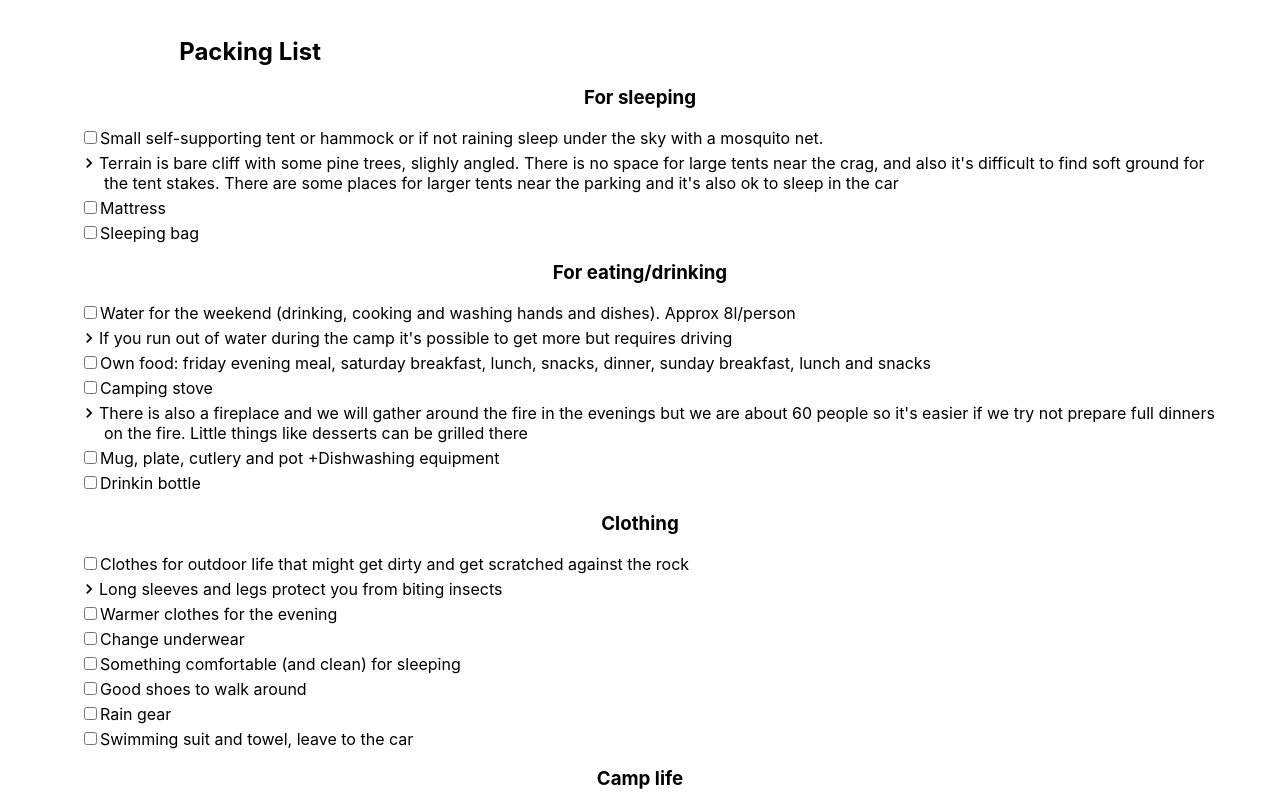
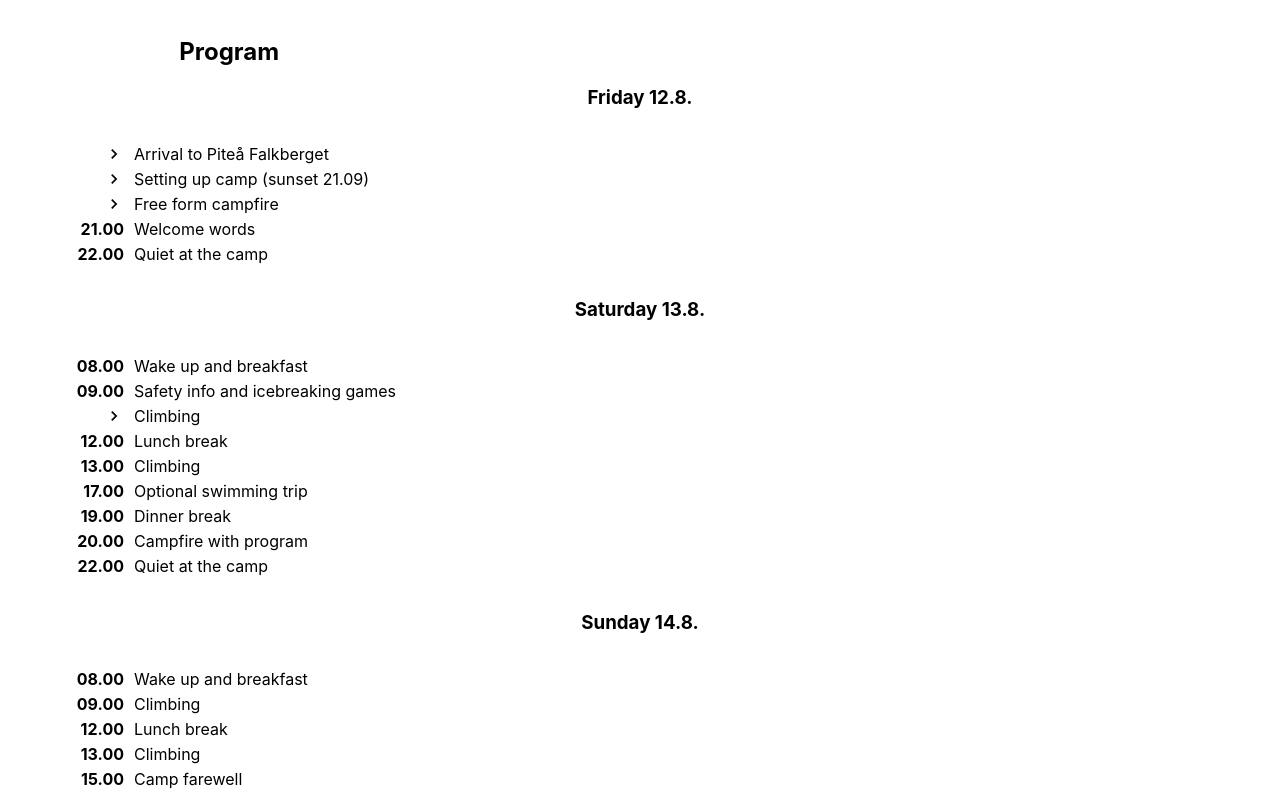
Before and after one commit to pyrybjork/falkberget2022, a React (Create React App) app: page / in a window 1280 px wide. Shown: the part 580-1380 px from the top of the page. Built offline with nearby package versions, Linux system fonts and the light colour scheme.

Commit message:
add program

```diff
--- a/src/App.css
+++ b/src/App.css
@@ -126,3 +126,43 @@ a.anchor {
 .packing_list_item {
   margin-bottom: 5px;
 }
+
+/* -- Program -- */
+
+
+.program_day {
+  margin: 0;
+}
+
+.program_day_content {
+  overflow: scroll;
+}
+
+.program_day_content > ul {
+  padding: 0;
+  list-style-type: none;
+  text-align: left;
+  width: fit-content;
+  min-width: 220px;
+}
+
+.program_event {
+  position: relative;
+  margin-left: 70px;
+}
+
+.program_time {
+  text-align: right;
+  position: absolute;
+  left: -60px;
+  width: 50px;
+}
+
+.program_event {
+  margin-bottom: 5px;
+}
+
+.program_icon {
+  font-size: 20px;
+  margin-bottom: -4px;
+}
--- a/src/App.tsx
+++ b/src/App.tsx
@@ -28,8 +28,8 @@ const App: React.FunctionComponent = () => {
 
         <Start language={language} />
         <FalkbergetInfo language={language} />
+        <Program language={language} />
         <PackingList language={language}></PackingList>
-        <Program language={language} />
         <SafetyPlan language={language} />
 
         <Footer language={language} />
--- a/src/components/navigation.tsx
+++ b/src/components/navigation.tsx
@@ -34,8 +34,8 @@ const Navigation: React.FunctionComponent<NavigationProps> = ({language, changeL
             {menuToggled? (
                 <ul className="hamburger_menu">
                     <li onClick={toggleMenu}><a href="#home">{content.nav.home[language]}</a></li>
+                    <li onClick={toggleMenu}><a href="#program">{content.nav.program[language]}</a></li>
                     <li onClick={toggleMenu}><a href="#packing_list">{content.nav.packing_list[language]}</a></li>
-                    <li onClick={toggleMenu}><a href="#program">{content.nav.program[language]}</a></li>
                     <li onClick={toggleMenu}><a href="#safety_plan">{content.nav.safety_plan[language]}</a></li>
 
                     <hr />
--- a/src/components/program.tsx
+++ b/src/components/program.tsx
@@ -1,10 +1,54 @@
 import content from "../data/content"
 import React from 'react';
+
+import { MdKeyboardArrowRight } from 'react-icons/md';
 
 type language = 'en' | 'fi' | 'sv'
 
 interface ProgramProps {
     language: language;
+}
+
+interface ProgramDayProps {
+    language: language;
+    program_day: {
+        title: {
+            en: string;
+            fi: string;
+            sv: string;
+        };
+        events: {
+            time: string;
+            en: string;
+            fi: string;
+            sv: string;
+        }[];
+    }
+}
+
+const ProgramDay: React.FunctionComponent<ProgramDayProps> = ({language, program_day}: ProgramDayProps) => {
+    return (
+        <div className="program_day">
+            <h3>{program_day.title[language]}</h3>
+            <div className="program_day_content">
+                <ul>
+                    {program_day.events.map((item, index) => (
+                        <li className="program_event" key={index}>
+                            <div className="program_time">
+                                <b>
+                                    {item.time !== "ARROW"?
+                                         item.time :
+                                        <MdKeyboardArrowRight className="program_icon" />
+                                    }
+                                </b>
+                            </div>
+                            {item[language]}
+                        </li>
+                    ))}
+                </ul>
+            </div>
+        </div>
+    );
 }
 
 const Program: React.FunctionComponent<ProgramProps> = ({language}: ProgramProps) => {
@@ -13,6 +57,12 @@ const Program: React.FunctionComponent<ProgramProps> = ({language}: ProgramProps
             <a className="anchor" id="program"></a>
 
             <h2 className="subtitle">{content.program.title[language]}</h2>
+
+            <div>
+                {content.program.days.map((item, index) => (
+                    <ProgramDay key={index} language={language} program_day={item}/>
+                ))}
+            </div>
         </div>
     )
 }
--- a/src/data/content.ts
+++ b/src/data/content.ts
@@ -76,6 +76,179 @@ const content = {
             "fi": "Pdf-bouldertopo (ruotsiksi). Uusimmat reitit saattavat puuttua",
             "sv": ""
         }
+    },
+
+    "program" : {
+        "title": {
+            "en": "Program",
+            "fi": "Ohjelma",
+            "sv": ""
+        },
+
+        "days": [
+            {
+                "title": {
+                    "en": "Friday 12.8.",
+                    "fi": "Perjantai 12.8.",
+                    "sv": ""
+                },
+
+                "events": [
+                    {
+                        "time": "ARROW",
+                        "en": "Arrival to Piteå Falkberget",
+                        "fi": "Saapuminen Piteå Falkbergetille",
+                        "sv": ""
+                    },
+
+                    {
+                        "time": "ARROW",
+                        "en": "Setting up camp (sunset 21.09)",
+                        "fi": "Leiriytyminen (auringonlasku 21.09)",
+                        "sv": ""
+                    },
+
+                    {
+                        "time": "ARROW",
+                        "en": "Free form campfire",
+                        "fi": "Vapaamuotoinen iltanuotio",
+                        "sv": ""
+                    },
+
+                    {
+                        "time": "21.00",
+                        "en": "Welcome words",
+                        "fi": "Tervetuloa",
+                        "sv": ""
+                    },
+
+                    {
+                        "time": "22.00",
+                        "en": "Quiet at the camp",
+                        "fi": "Hiljaisuus",
+                        "sv": ""
+                    },
+                ]
+            },
+
+            {
+                "title": {
+                    "en": "Saturday 13.8.",
+                    "fi": "Lauantai 13.8.",
+                    "sv": ""
+                },
+
+                "events": [
+                    {
+                        "time": "08.00",
+                        "en": "Wake up and breakfast",
+                        "fi": "Herätys ja aamupala",
+                        "sv": ""
+                    },
+
+                    {
+                        "time": "09.00",
+                        "en": "Safety info and icebreaking games",
+                        "fi": "Turvallisuusinfo ja tutustuminen",
+                        "sv": ""
+                    },
+
+                    {
+                        "time": "ARROW",
+                        "en": "Climbing",
+                        "fi": "Kiipeilyä",
+                        "sv": ""
+                    },
+
+                    {
+                        "time": "12.00",
+                        "en": "Lunch break",
+                        "fi": "Lounastauko",
+                        "sv": ""
+                    },
+
+                    {
+                        "time": "13.00",
+                        "en": "Climbing",
+                        "fi": "Kiipeilyä",
+                        "sv": ""
+                    },
+
+                    {
+                        "time": "17.00",
+                        "en": "Optional swimming trip",
+                        "fi": "Vaihtoehtoinen uimaretki",
+                        "sv": ""
+                    },
+
+                    {
+                        "time": "19.00",
+                        "en": "Dinner break",
+                        "fi": "Päivällistauko",
+                        "sv": ""
+                    },
+
+                    {
+                        "time": "20.00",
+                        "en": "Campfire with program",
+                        "fi": "Iltanuotio",
+                        "sv": ""
+                    },
+
+                    {
+                        "time": "22.00",
+                        "en": "Quiet at the camp",
+                        "fi": "Hiljaisuus",
+                        "sv": ""
+                    },
+                ]
+            },
+
+            {
+                "title": {
+                    "en": "Sunday 14.8.",
+                    "fi": "Sunnuntai 14.8.",
+                    "sv": ""
+                },
+
+                "events": [
+                    {
+                        "time": "08.00",
+                        "en": "Wake up and breakfast",
+                        "fi": "Herätys ja aamupala",
+                        "sv": ""
+                    },
+
+                    {
+                        "time": "09.00",
+                        "en": "Climbing",
+                        "fi": "Kiipeilyä",
+                        "sv": ""
+                    },
+
+                    {
+                        "time": "12.00",
+                        "en": "Lunch break",
+                        "fi": "Lounastauko",
+                        "sv": ""
+                    },
+
+                    {
+                        "time": "13.00",
+                        "en": "Climbing",
+                        "fi": "Kiipeilyä",
+                        "sv": ""
+                    },
+
+                    {
+                        "time": "15.00",
+                        "en": "Camp farewell",
+                        "fi": "Leirin päätös",
+                        "sv": ""
+                    },
+                ]
+            }
+        ]
     },
 
     "packing_list": {
@@ -392,14 +565,6 @@ const content = {
         ]
     },
 
-    "program" : {
-        "title": {
-            "en": "Program",
-            "fi": "Ohjelma",
-            "sv": ""
-        },
-    },
-
     "safety_plan" : {
         "title": {
             "en": "Safety plan",
```
